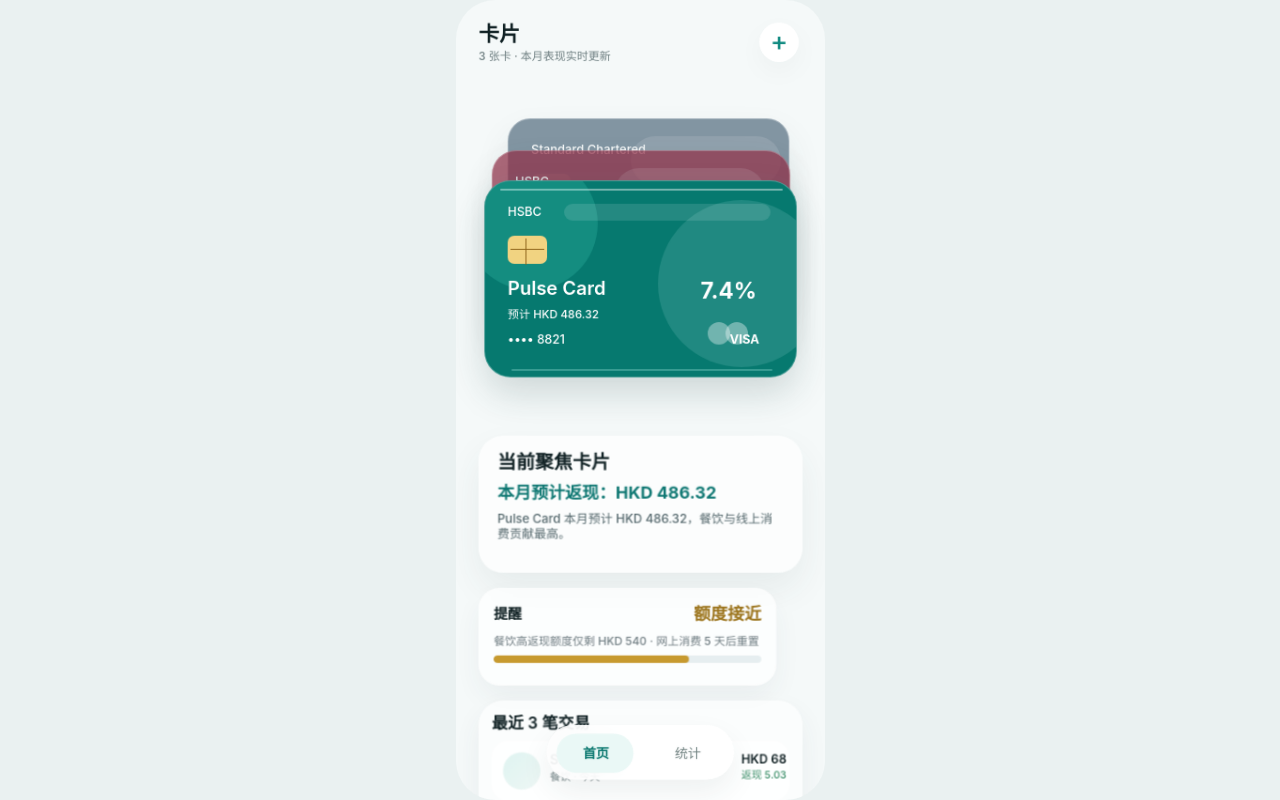
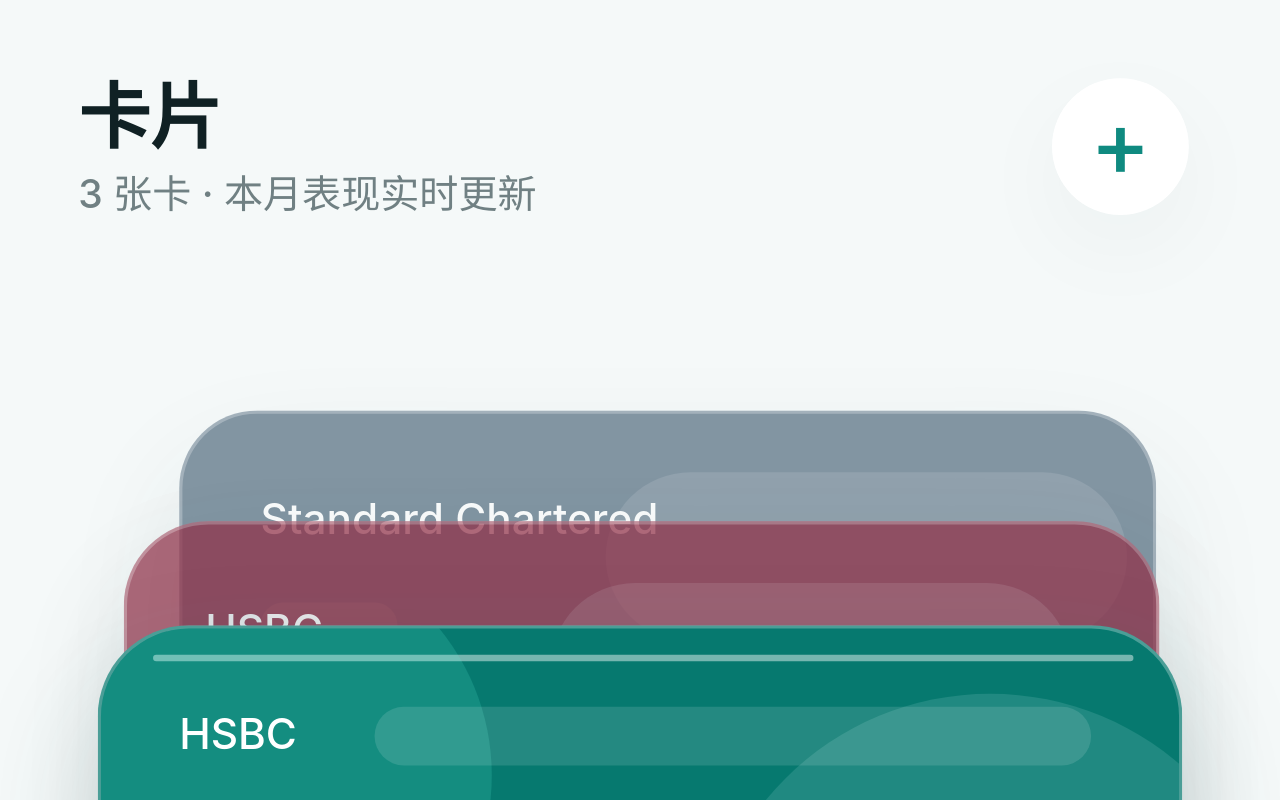
Before and after one commit to zhx60403/cardce_web, a React (Vite) app: page / in a window 1280 px wide. Built offline with nearby package versions, Linux system fonts and the light colour scheme.

Commit message:
修改路由模式

```diff
--- a/src/main.jsx
+++ b/src/main.jsx
@@ -1,5 +1,13 @@
-import React, { useEffect, useState } from 'react';
+import React, { useEffect, useRef, useState } from 'react';
 import { createRoot } from 'react-dom/client';
+import {
+  BrowserRouter,
+  Navigate,
+  Route,
+  Routes,
+  useLocation,
+  useNavigate
+} from 'react-router-dom';
 import { AnimatePresence, motion, useReducedMotion } from 'framer-motion';
 import {
   Dock,
@@ -659,19 +667,24 @@
 
 function App() {
   useViewportScale();
+
+  return (
+    <BrowserRouter>
+      <RoutedApp />
+    </BrowserRouter>
+  );
+}
+
+function RoutedApp() {
   const prefersReducedMotion = useReducedMotion();
-  const [route, setRoute] = useState(() => getRoute(window.location.pathname));
-  const [direction, setDirection] = useState(0);
+  const location = useLocation();
+  const routerNavigate = useNavigate();
+  const route = getRoute(location.pathname);
+  const previousRouteRef = useRef(route);
+  const direction = routeOrder[route] - routeOrder[previousRouteRef.current];
 
   useEffect(() => {
-    const handlePopState = () => {
-      const nextRoute = getRoute(window.location.pathname);
-      setDirection(routeOrder[nextRoute] - routeOrder[route]);
-      setRoute(nextRoute);
-    };
-
-    window.addEventListener('popstate', handlePopState);
-    return () => window.removeEventListener('popstate', handlePopState);
+    previousRouteRef.current = route;
   }, [route]);
 
   const navigate = to => event => {
@@ -687,30 +700,39 @@
       event.preventDefault();
     }
 
-    if (window.location.pathname === to) return;
-    const nextRoute = getRoute(to);
-    setDirection(routeOrder[nextRoute] - routeOrder[route]);
-    window.history.pushState({}, '', to);
-    setRoute(nextRoute);
+    if (location.pathname === to) return;
+    routerNavigate(to);
   };
 
   if (route === 'home' || route === 'stats') {
     return (
-      <HomeStatsShell
-        route={route}
-        direction={direction}
-        prefersReducedMotion={prefersReducedMotion}
-        navigate={navigate}
-      />
+      <Routes location={location}>
+        <Route
+          path="/"
+          element={
+            <HomeStatsShell
+              route="home"
+              direction={direction}
+              prefersReducedMotion={prefersReducedMotion}
+              navigate={navigate}
+            />
+          }
+        />
+        <Route
+          path="/stats"
+          element={
+            <HomeStatsShell
+              route="stats"
+              direction={direction}
+              prefersReducedMotion={prefersReducedMotion}
+              navigate={navigate}
+            />
+          }
+        />
+        <Route path="*" element={<Navigate to="/" replace />} />
+      </Routes>
     );
   }
-
-  const fullPage =
-    route === 'addRegion' ? (
-      <AddCardFlowPage navigate={navigate} />
-    ) : (
-      <CardDetailPage />
-    );
 
   return (
     <AnimatePresence
@@ -731,7 +753,14 @@
           ease: [0.22, 1, 0.36, 1]
         }}
       >
-        {fullPage}
+        <Routes location={location}>
+          <Route
+            path="/cards/new/region"
+            element={<AddCardFlowPage navigate={navigate} />}
+          />
+          <Route path="/cards/pulse" element={<CardDetailPage />} />
+          <Route path="*" element={<Navigate to="/" replace />} />
+        </Routes>
       </motion.div>
     </AnimatePresence>
   );
@@ -761,7 +790,19 @@
 function useViewportScale() {
   useEffect(() => {
     const updateScale = () => {
-      const scale = Math.min(window.innerWidth / 393, window.innerHeight / 852);
+      const widthRatio = window.innerWidth / 393;
+      const heightRatio = window.innerHeight / 852;
+      const mobileViewport =
+        window.innerWidth <= 600 ||
+        window.matchMedia('(hover: none), (pointer: coarse)').matches;
+      const scale = mobileViewport
+        ? Math.max(widthRatio, heightRatio)
+        : Math.min(widthRatio, heightRatio);
+
+      document.documentElement.classList.toggle(
+        'mobile-cover',
+        mobileViewport
+      );
       document.documentElement.style.setProperty('--app-scale', String(scale));
       document.documentElement.style.setProperty(
         '--scaled-width',
--- a/src/styles.css
+++ b/src/styles.css
@@ -45,6 +45,14 @@
   padding: env(safe-area-inset-top) env(safe-area-inset-right) env(safe-area-inset-bottom) env(safe-area-inset-left);
 }
 
+.mobile-cover body {
+  background: var(--figma-bg);
+}
+
+.mobile-cover #root {
+  padding: 0;
+}
+
 a {
   color: inherit;
   text-decoration: none;
@@ -88,6 +96,10 @@
   padding: 20px 24px 18px;
   border-radius: 42px;
   background: var(--figma-bg);
+}
+
+.mobile-cover .screen-root {
+  border-radius: 0;
 }
 
 .cards-top-bar,
```
